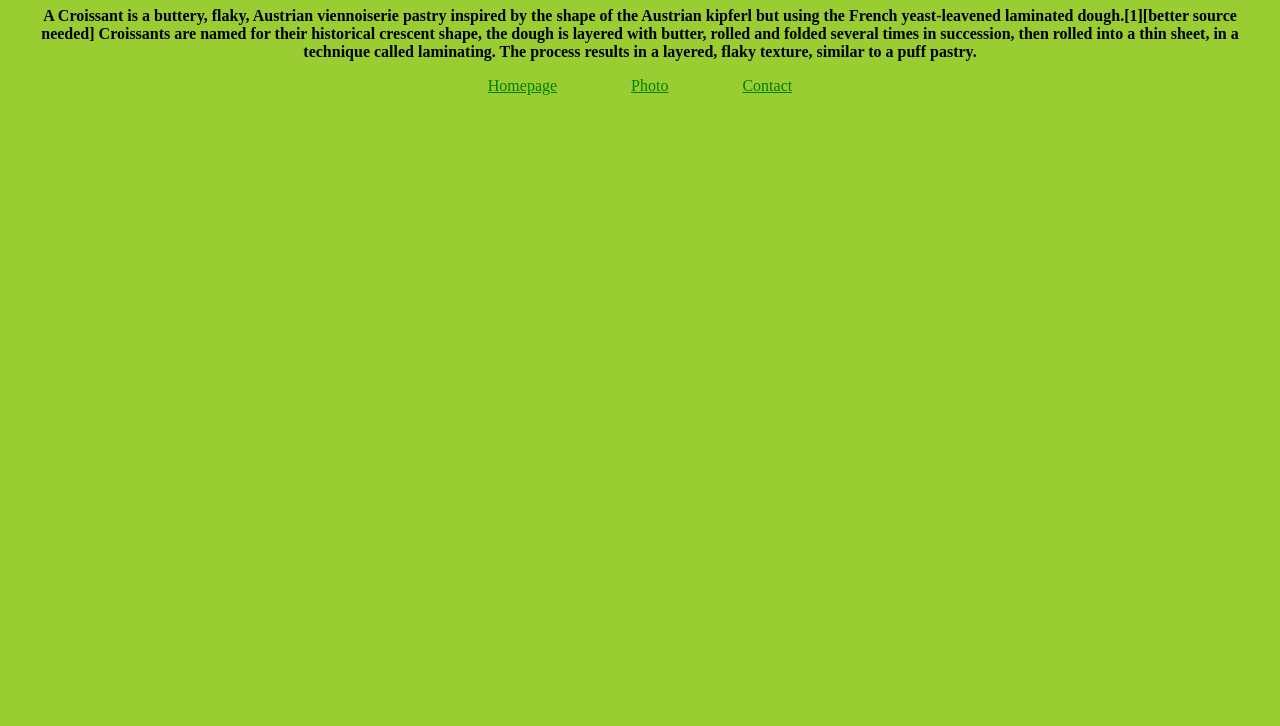
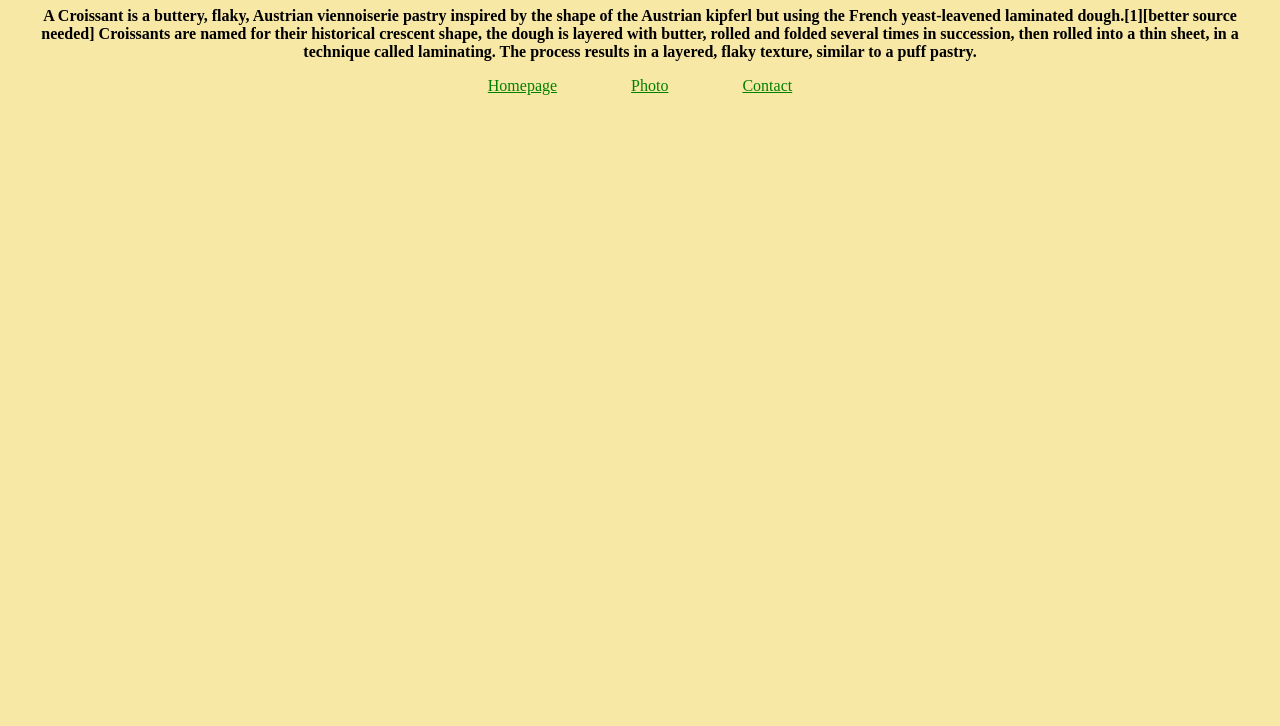
Before and after one commit to MilaLopatina/Croissant, a plain HTML site: page index.html in a window 1280 px wide. Shown: the part 74-800 px from the top of the page. Drawn offline with Linux system fonts and the light colour scheme.

Commit message:
changed background yet again

```diff
--- a/css/styles.css
+++ b/css/styles.css
@@ -1,6 +1,6 @@
 body {
   margin: 20px;
-  background-color: yellowgreen;
+  background-color: #f8e8a6;
 }
 h1,
 p {
```
